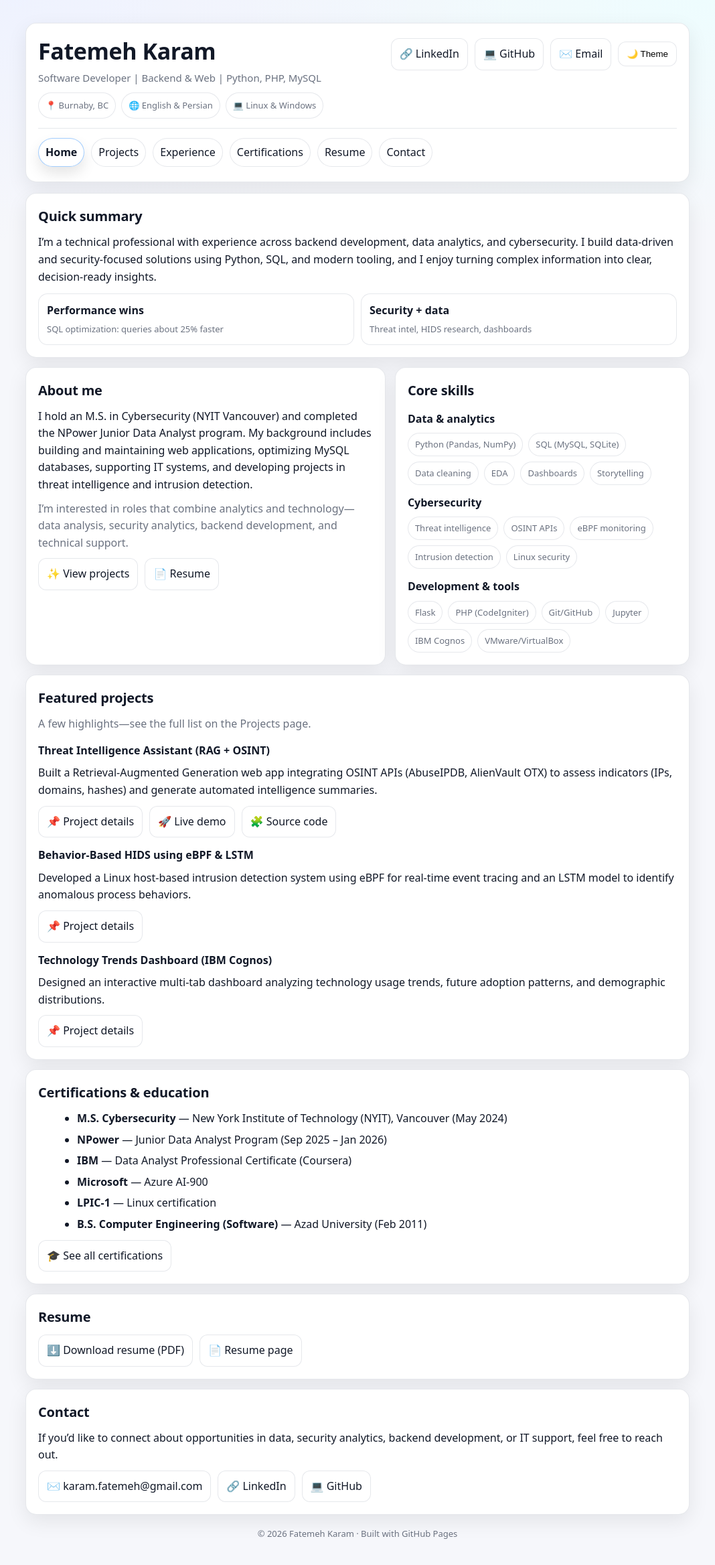
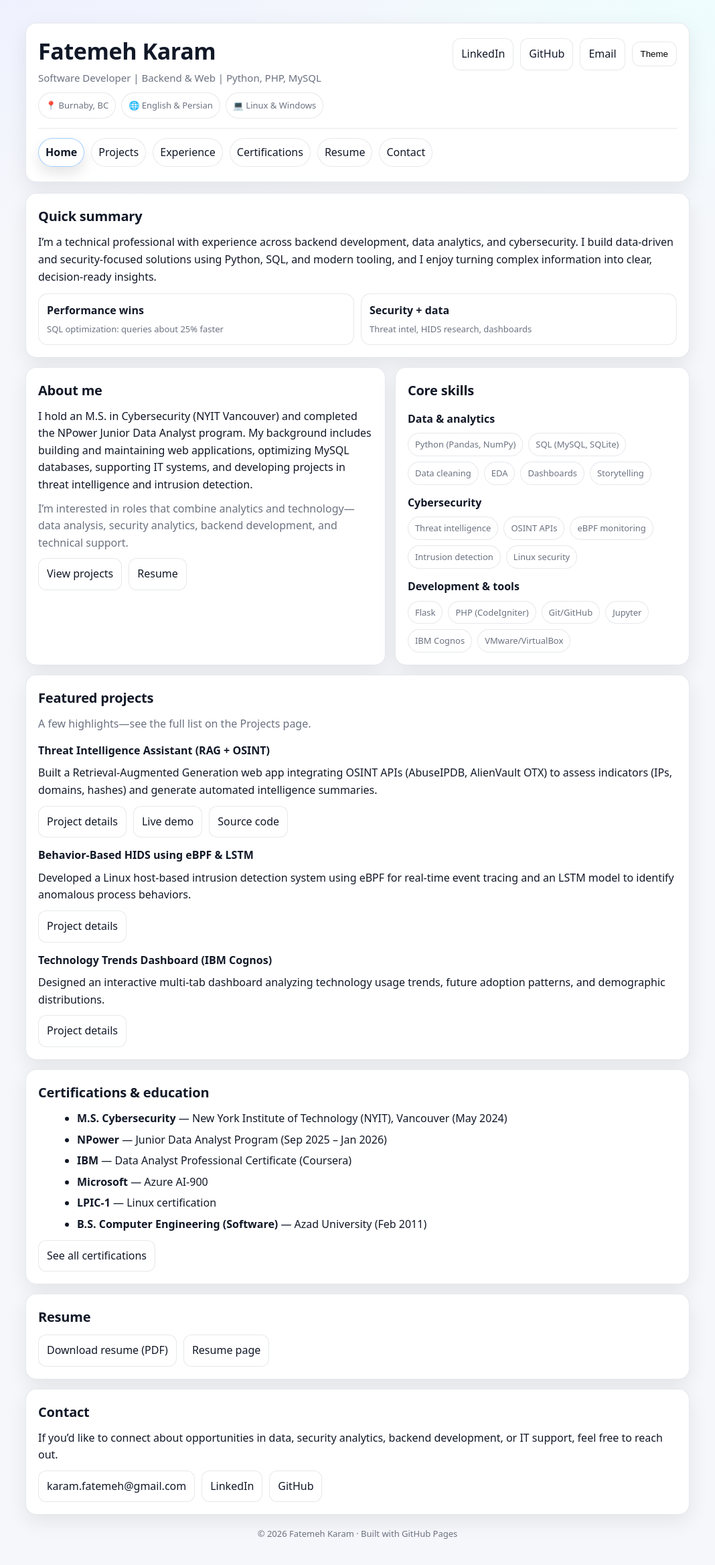
Before and after one commit to FatemehKaram/FatemehKaram.github.io, a plain HTML site: page index.html in a window 1280 px wide. Shown: the whole page at 67% size, without its empty margins (106-1174 px from the left). Drawn offline with Linux system fonts and the light colour scheme.

Commit message:
Remove emojis from buttons, links and theme toggle
Co-Authored-By: Claude Sonnet 5.5 <noreply@anthropic.com>
Claude-Session: https://claude.ai/code/session_014GvwPms7UuPLgWoWBwC1GN

```diff
--- a/index.html
+++ b/index.html
@@ -280,12 +280,12 @@
         </div>
 
         <div class="header-actions" aria-label="Primary links">
-          <a class="btn" href="https://www.linkedin.com/in/fatemeh-karam/" target="_blank" rel="noopener">🔗 LinkedIn</a>
-          <a class="btn" href="https://github.com/FatemehKaram/" target="_blank" rel="noopener">💻 GitHub</a>
-          <a class="btn" href="mailto:karam.fatemeh@gmail.com">✉️ Email</a>
+          <a class="btn" href="https://www.linkedin.com/in/fatemeh-karam/" target="_blank" rel="noopener">LinkedIn</a>
+          <a class="btn" href="https://github.com/FatemehKaram/" target="_blank" rel="noopener">GitHub</a>
+          <a class="btn" href="mailto:karam.fatemeh@gmail.com">Email</a>
 
           <!-- Theme toggle -->
-          <button class="btn" id="themeBtn" type="button" aria-label="Toggle theme">🌙 Theme</button>
+          <button class="btn" id="themeBtn" type="button" aria-label="Toggle theme">Theme</button>
         </div>
       </div>
 
@@ -332,8 +332,8 @@
           </p>
 
           <div class="btnrow">
-            <a class="btn" href="projects.html">✨ View projects</a>
-            <a class="btn" href="resume.html">📄 Resume</a>
+            <a class="btn" href="projects.html">View projects</a>
+            <a class="btn" href="resume.html">Resume</a>
           </div>
         </div>
 
@@ -381,9 +381,9 @@
           (IPs, domains, hashes) and generate automated intelligence summaries.
         </p>
         <div class="btnrow">
-          <a class="btn" href="projects.html#threat-intel-assistant">📌 Project details</a>
-          <a class="btn" href="https://huggingface.co/spaces/Katiefkar/Threat-Intelligence-Assistant-Oct-15-2025" target="_blank" rel="noopener">🚀 Live demo</a>
-          <a class="btn" href="https://github.com/FatemehKaram/rag-threat-intel-assistant-app" target="_blank" rel="noopener">🧩 Source code</a>
+          <a class="btn" href="projects.html#threat-intel-assistant">Project details</a>
+          <a class="btn" href="https://huggingface.co/spaces/Katiefkar/Threat-Intelligence-Assistant-Oct-15-2025" target="_blank" rel="noopener">Live demo</a>
+          <a class="btn" href="https://github.com/FatemehKaram/rag-threat-intel-assistant-app" target="_blank" rel="noopener">Source code</a>
         </div>
 
         <h3>Behavior-Based HIDS using eBPF & LSTM</h3>
@@ -392,7 +392,7 @@
           to identify anomalous process behaviors.
         </p>
         <div class="btnrow">
-          <a class="btn" href="projects.html#hids-ebpf-lstm">📌 Project details</a>
+          <a class="btn" href="projects.html#hids-ebpf-lstm">Project details</a>
         </div>
 
         <h3>Technology Trends Dashboard (IBM Cognos)</h3>
@@ -400,7 +400,7 @@
           Designed an interactive multi-tab dashboard analyzing technology usage trends, future adoption patterns, and demographic distributions.
         </p>
         <div class="btnrow">
-          <a class="btn" href="projects.html#cognos-dashboard">📌 Project details</a>
+          <a class="btn" href="projects.html#cognos-dashboard">Project details</a>
         </div>
       </section>
 
@@ -415,7 +415,7 @@
           <li><strong>B.S. Computer Engineering (Software)</strong> — Azad University (Feb 2011)</li>
         </ul>
         <div class="btnrow">
-          <a class="btn" href="certifications.html">🎓 See all certifications</a>
+          <a class="btn" href="certifications.html">See all certifications</a>
         </div>
       </section>
 
@@ -424,8 +424,8 @@
         <p class="muted">
         </p>
         <div class="btnrow">
-          <a class="btn" href="resume.pdf" target="_blank" rel="noopener">⬇️ Download resume (PDF)</a>
-          <a class="btn" href="resume.html">📄 Resume page</a>
+          <a class="btn" href="resume.pdf" target="_blank" rel="noopener">Download resume (PDF)</a>
+          <a class="btn" href="resume.html">Resume page</a>
         </div>
       </section>
 
@@ -433,9 +433,9 @@
         <h2>Contact</h2>
         <p>If you’d like to connect about opportunities in data, security analytics, backend development, or IT support, feel free to reach out.</p>
         <div class="btnrow">
-          <a class="btn" href="mailto:karam.fatemeh@gmail.com">✉️ karam.fatemeh@gmail.com</a>
-          <a class="btn" href="https://www.linkedin.com/in/fatemeh-karam/" target="_blank" rel="noopener">🔗 LinkedIn</a>
-          <a class="btn" href="https://github.com/FatemehKaram/" target="_blank" rel="noopener">💻 GitHub</a>
+          <a class="btn" href="mailto:karam.fatemeh@gmail.com">karam.fatemeh@gmail.com</a>
+          <a class="btn" href="https://www.linkedin.com/in/fatemeh-karam/" target="_blank" rel="noopener">LinkedIn</a>
+          <a class="btn" href="https://github.com/FatemehKaram/" target="_blank" rel="noopener">GitHub</a>
         </div>
       </section>
 
@@ -458,7 +458,7 @@
 
     const themeBtn = document.getElementById("themeBtn");
     if (themeBtn) {
-      const setBtn = () => themeBtn.textContent = document.body.classList.contains("dark") ? "☀️ Theme" : "🌙 Theme";
+      const setBtn = () => themeBtn.textContent = document.body.classList.contains("dark") ? "Theme" : "Theme";
       setBtn();
 
       themeBtn.addEventListener("click", () => {
```
Also changed, not shown: certifications.html (+5 -5 lines), contact.html (+12 -12 lines), experience.html (+7 -7 lines), projects.html (+7 -7 lines), resume.html (+10 -10 lines).
